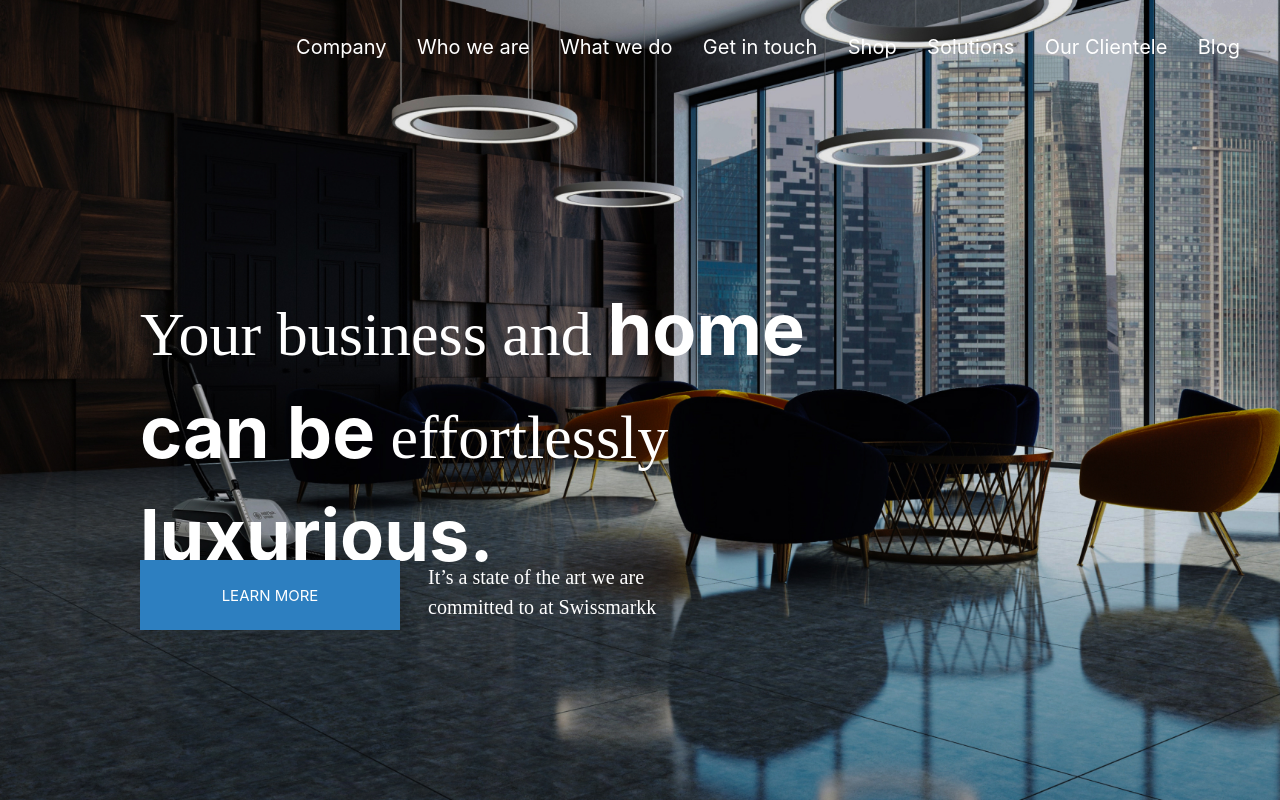
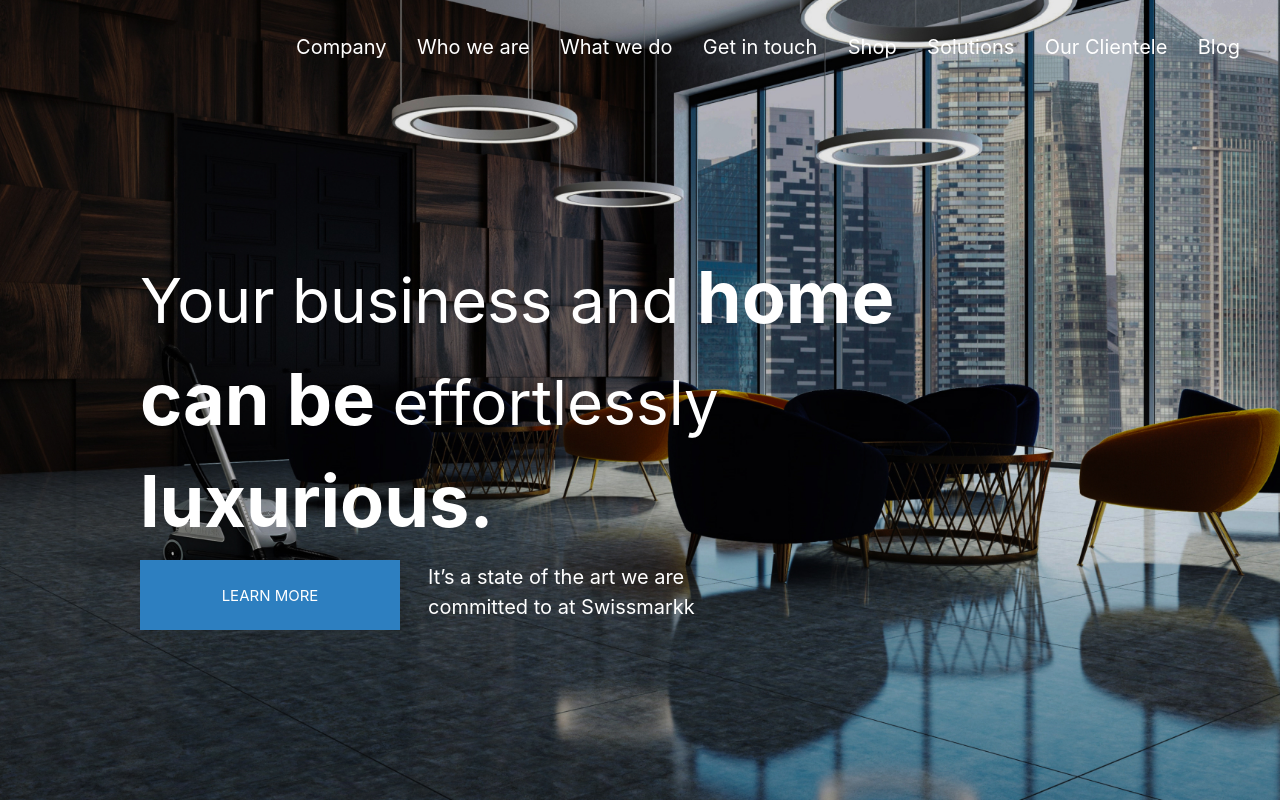
Before and after one commit to Ayodejisamuel/Swissmark, a React (Create React App) app: page / in a window 1280 px wide. Shown: the top 800 px of the page. Built offline with nearby package versions, Linux system fonts and the light colour scheme.

Commit message:
new changes

```diff
--- a/public/index.html
+++ b/public/index.html
@@ -10,34 +10,18 @@
       content="Web site created using create-react-app"
     />
     <link rel="apple-touch-icon" href="%PUBLIC_URL%/logo192.png" />
-    <!--
-      manifest.json provides metadata used when your web app is installed on a
-      user's mobile device or desktop. See https://developers.google.com/web/fundamentals/web-app-manifest/
-    -->
+
+    <!-- <link rel="preconnect" href="https://fonts.googleapis.com">
+    <link rel="preconnect" href="https://fonts.gstatic.com" crossorigin>
+    <link href="https://fonts.googleapis.com/css2?family=Poppins&display=swap" rel="stylesheet">
+     -->
     <link rel="manifest" href="%PUBLIC_URL%/manifest.json" />
-    <!--
-      Notice the use of %PUBLIC_URL% in the tags above.
-      It will be replaced with the URL of the `public` folder during the build.
-      Only files inside the `public` folder can be referenced from the HTML.
 
-      Unlike "/favicon.ico" or "favicon.ico", "%PUBLIC_URL%/favicon.ico" will
-      work correctly both with client-side routing and a non-root public URL.
-      Learn how to configure a non-root public URL by running `npm run build`.
-    -->
-    <title>React App</title>
+    <title>Swissmarkk-Figma</title>
   </head>
   <body>
     <noscript>You need to enable JavaScript to run this app.</noscript>
     <div id="root"></div>
-    <!--
-      This HTML file is a template.
-      If you open it directly in the browser, you will see an empty page.
 
-      You can add webfonts, meta tags, or analytics to this file.
-      The build step will place the bundled scripts into the <body> tag.
-
-      To begin the development, run `npm start` or `yarn start`.
-      To create a production bundle, use `npm run build` or `yarn build`.
-    -->
   </body>
 </html>
--- a/src/component/Banner/Banner.css
+++ b/src/component/Banner/Banner.css
@@ -59,7 +59,7 @@
 
 .navbar a {
    color: #FFFFFF;
-   font-size: 18px;
+   font-size: 17px;
    margin: auto .4rem;
    line-height: 30px;
    cursor: pointer;
@@ -81,7 +81,7 @@
    font-size: 62px;
    font-weight: 400;
    line-height: 98px;
-   font-family: 'Poppins';
+   /* font-family: 'Poppins'; */
    color: #FFFFFF;
 
 }
@@ -123,7 +123,7 @@
    font-size: 20px;
    font-weight: 400;
    margin-left: 1rem;
-   font-family: 'Poppins';
+   /* font-family: 'Poppins'; */
    line-height: 30px;
    width: 300px;
 
@@ -428,7 +428,9 @@
       left: 17rem;
       /* width: 100vw; */
    }
-
+.description {
+   top: 31vh;
+}
    .navbar a {
       margin: auto .4rem;
    }
--- a/src/component/Connect/Connect.js
+++ b/src/component/Connect/Connect.js
@@ -29,10 +29,10 @@ const Connect = () => {
                     </div>
 
                     <div className='connectinput'>
-                        <div className='getimgdiv'>< img src={person} width={17} height={17} className='getimg' /><input type='text' placeholder='Full Name'></input> <br /></div>
-                        <div className='getimgdiv'>< img src={contact} width={22} height={16} className='getimg' /> <input type='email' placeholder='Email Address'></input></div><br />
-                        <div className='getimgdiv'>< img src={phone} width={17} height={17} className='getimg' /><input type='number' placeholder='Phone Number '></input></div><br />
-                        <div className='getimgdiv'>< img src={message} width={17} height={17} className='getimg' /><input type='text' placeholder='Your Message'></input></div><br />
+                        <div className='getimgdiv'>< img src={person} width={17} height={17} alt={person} className='getimg' /><input type='text' placeholder='Full Name'></input> <br /></div>
+                        <div className='getimgdiv'>< img src={contact} alt={contact} width={22} height={16} className='getimg' /> <input type='email' placeholder='Email Address'></input></div><br />
+                        <div className='getimgdiv'>< img src={phone} alt={phone} width={17} height={17} className='getimg' /><input type='number' placeholder='Phone Number '></input></div><br />
+                        <div className='getimgdiv'>< img src={message} alt={message} width={17} height={17} className='getimg' /><input type='text' placeholder='Your Message'></input></div><br />
                         <button className='send-btn'>SEND</button>
                     </div>
                 </div>
```
